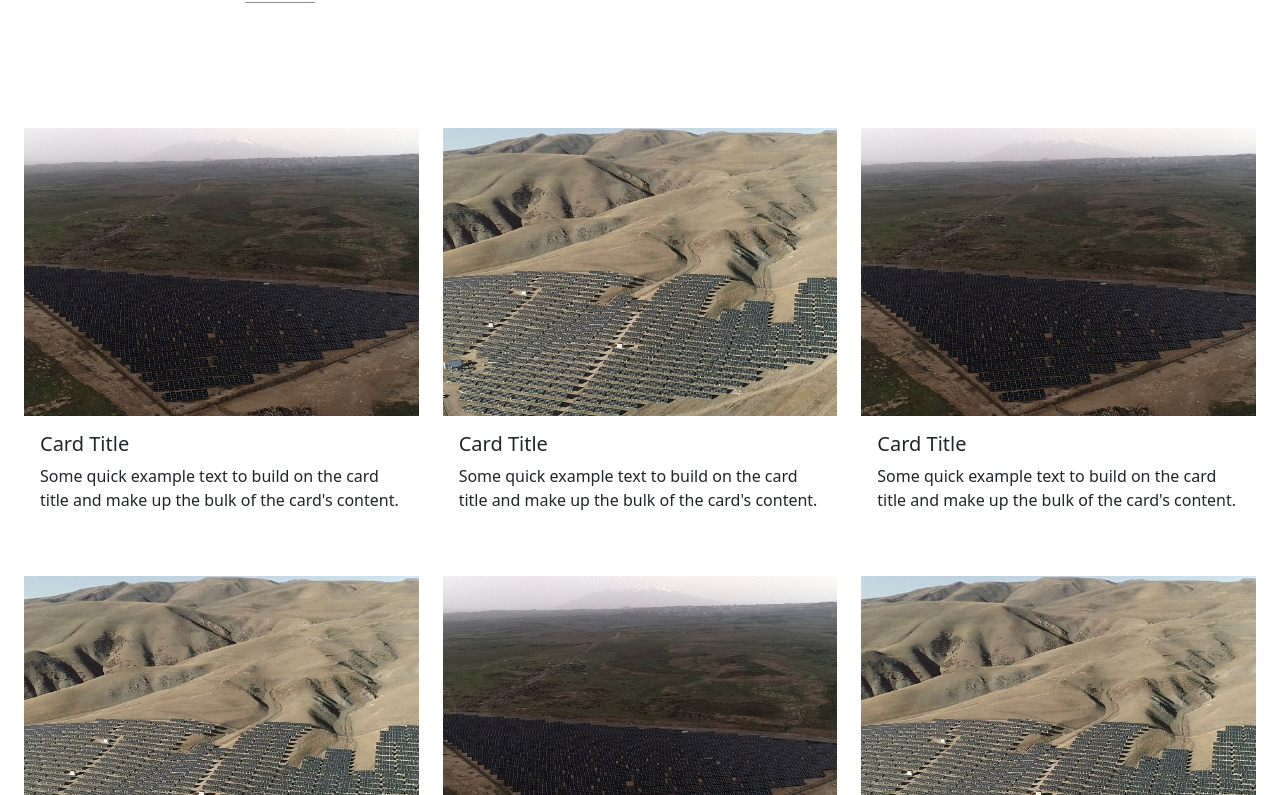
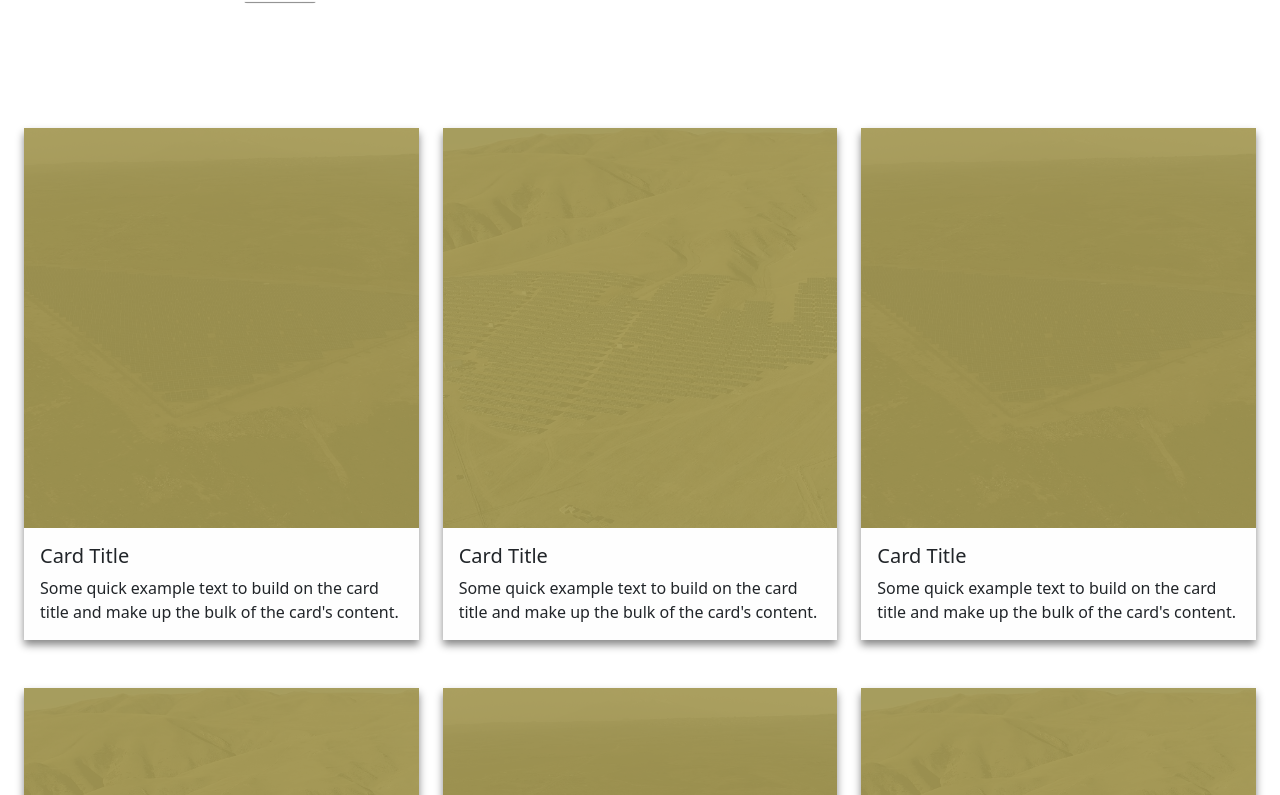
Before and after one commit to U-riani/OHMEnergy, a React (Create React App) app: page / in a window 1280 px wide. Shown: the part 1845-2640 px from the top of the page. Built offline with nearby package versions, Linux system fonts and the light colour scheme.

Commit message:
modify menu

```diff
--- a/src/components/NavbarComponent.js
+++ b/src/components/NavbarComponent.js
@@ -89,7 +89,7 @@
                     </NavDropdown.Item>
                     <NavDropdown.Divider  />
                   </NavDropdown>
-                  <NavDropdown title="SOLUTIONS" id="basic-nav-dropdown">
+                  {/* <NavDropdown title="SOLUTIONS" id="basic-nav-dropdown">
                     <NavDropdown.Item href="#action/3.1">
                       Solar PV plants
                     </NavDropdown.Item>
@@ -98,8 +98,8 @@
                       Mounting systems
                     </NavDropdown.Item>
                     <NavDropdown.Divider />
-                  </NavDropdown>
-                  <NavDropdown title="PRODUCTIONS" id="basic-nav-dropdown">
+                  </NavDropdown> */}
+                  {/* <NavDropdown title="PRODUCTIONS" id="basic-nav-dropdown">
                     <NavDropdown.Item href="#action/3.1">
                       Solar modules
                     </NavDropdown.Item>
@@ -116,9 +116,9 @@
                       Electrical heaters
                     </NavDropdown.Item>
                     <NavDropdown.Divider />
-                  </NavDropdown>
-                  <Nav.Link href="#action2">FUNDING</Nav.Link>
-                  <Nav.Link href="#action2">SERVICES</Nav.Link>
+                  </NavDropdown> */}
+                  {/* <Nav.Link href="#action2">FUNDING</Nav.Link> */}
+                  {/* <Nav.Link href="#action2">SERVICES</Nav.Link> */}
                   <Nav.Link href="#action2">CONTACTS</Nav.Link>
                   <Nav.Link href="#action2">BLOG</Nav.Link>
                   <Nav.Link href="#action2">SOLAR CALCULATOR</Nav.Link>
--- a/src/components/Partners.js
+++ b/src/components/Partners.js
@@ -1,6 +1,6 @@
 import React, { useEffect, useState } from "react";
 import { Card, Container, Row } from "react-bootstrap";
-import partner11 from "../images/partners/partner-11";
+import Partner11 from "../images/partners/partner-11";
 
 const Partners = () => {
   const [screenWidth, setScreenWidth] = useState(window.innerWidth);
@@ -45,7 +45,7 @@
     },
     {
       name: "AEG",
-      logo: partner11,
+      logo: Partner11,
     },
     {
       name: "ESSD (Energy Saving Solutions & Design)",
@@ -150,7 +150,6 @@
           </div>
         ))}
       </Row>
-
     </Container>
   );
 };
--- a/src/components/ProjectsComponent.js
+++ b/src/components/ProjectsComponent.js
@@ -16,11 +16,12 @@
       <Row className="py-5 d-flex justify-content-evenly mx-0 px-0">
         {projects.map((proj, i) => (
           <Col sm={4} className="mb-5 " key={i + 1}>
-            <Card className=" border-0 rounded-0 projects-card-container" >
+            <Card className="border-0  rounded-0 projects-card-container" >
               <Card.Img variant="top" src={proj.src} className={`project-img project-img-${i + 1} rounded-0`}/>
-              <Card.Body className="projects-body-container ">
-                <Card.Title>Card Title</Card.Title>
-                <Card.Text>
+              <div className="project-img-after"></div>
+              <Card.Body className="projects-body-container  border-0">
+                <Card.Title className="">Card Title</Card.Title>
+                <Card.Text className="">
                   Some quick example text to build on the card title and make up
                   the bulk of the card's content.
                 </Card.Text>
--- a/src/images/partners/partner-11.js
+++ b/src/images/partners/partner-11.js
@@ -1,4 +1,6 @@
-const partner11 = () => (
+import React from 'react';
+
+const Partner11 = () => (
   <svg
     version="1.1"
     id="AW"
@@ -28,4 +30,4 @@
   </svg>
 );
 
-export default partner11;
+export default Partner11;
--- a/src/index.css
+++ b/src/index.css
@@ -262,17 +262,32 @@
   height: 400px;
   width: 100%;
   object-fit: cover;
+  /* filter:invert(0.1) */
 }
 
 .projects-card-container {
+  box-shadow: 0px 5px 8px #888888;
   position: relative;
 }
 
+.project-img-after {
+  width: 100%;
+  height: 400px;
+  position: absolute;
+  top: 0;
+  left: 0;
+  display: block;
+  background-color: rgba(219, 189, 16, 0.922);
+  filter: brightness(50);
+  filter: contrast(0.4);
+}
+
 .projects-body-container {
-  background-color: #ffffff;
-  position: absolute;
+  background-color: hsla(60, 20%, 96%, 0.115);
+  /* position: absolute; */
   bottom: 0;
 }
+
 
 @media (min-width: 1400px) {
   .lang-toggle-container {
@@ -307,19 +322,3 @@
     height: 250px;
   }
 }
-
-
-
-.st0{display:none;}
-	.st1{display:inline;}
-	.st2{clip-path:url(#SVGID_2_);}
-	.st3{display:inline;clip-path:url(#SVGID_2_);fill:url(#SVGID_5_);}
-	.st4{display:inline;fill:#010101;}
-	.st5{fill:#FFCE12;}
-	.st6{fill:#F7F8F9;}
-	.st7{font-family:'HelveticaNeueLTGEO-75Bold';}
-	.st8{font-size:18.4236px;}
-	.st9{fill:#F6F7F8;}
-	.st10{font-size:48.009px;}
-	.st11{font-size:33.0341px;}
-	.st12{fill:#FFCE12;stroke:#FFCE11;stroke-width:0.25;stroke-miterlimit:10;}
```
